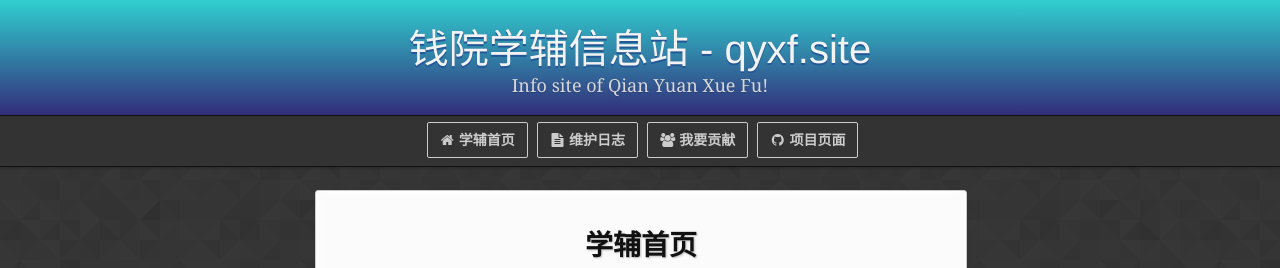
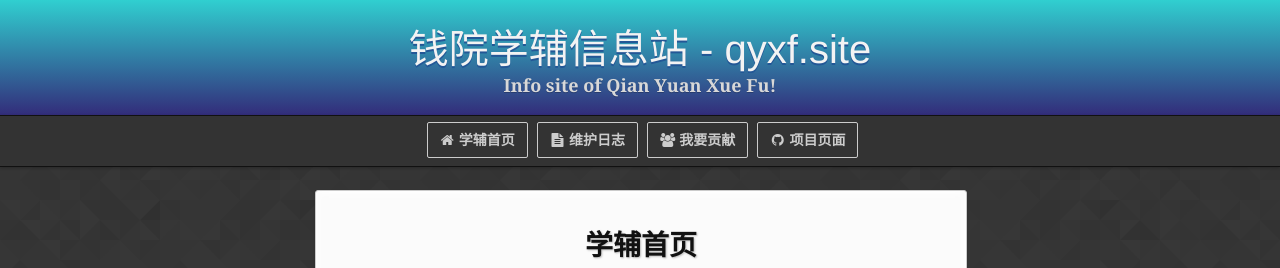
Before and after one commit to qyxf/qyxf.github.io, a Jekyll site: the page built from index.md, in a window 1280 px wide. Shown: the top 268 px of the page. Built offline with Jekyll 4.4.1, drawn with Linux system fonts in a browser that asks for light colours; some web fonts are replaced; our own code applies the rules of GitHub Pages for plain Markdown files; comment, search, counter and statistics services are not loaded.

Commit message:
Let subtitle to be bold-shaped
Former-commit-id: bb933f1f945e768011e2eb697e6d01db5ce2bc26

```diff
--- a/assets/css/style.scss
+++ b/assets/css/style.scss
@@ -107,3 +107,7 @@ center-banner {
     border: 1px solid darkgray;
     border-radius: 5px;
 }
+
+header p {
+  font-weight: bold;
+}
```
